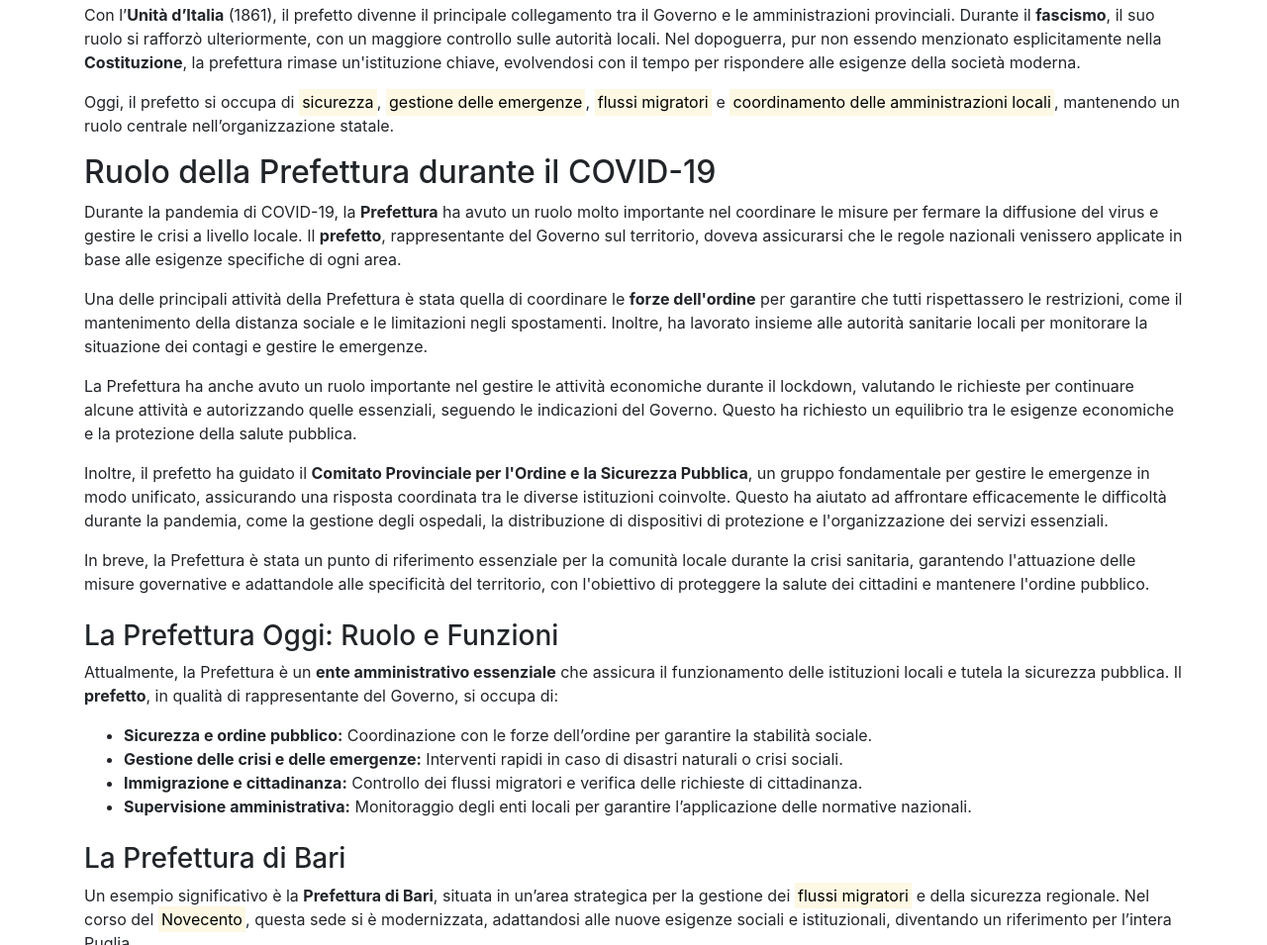
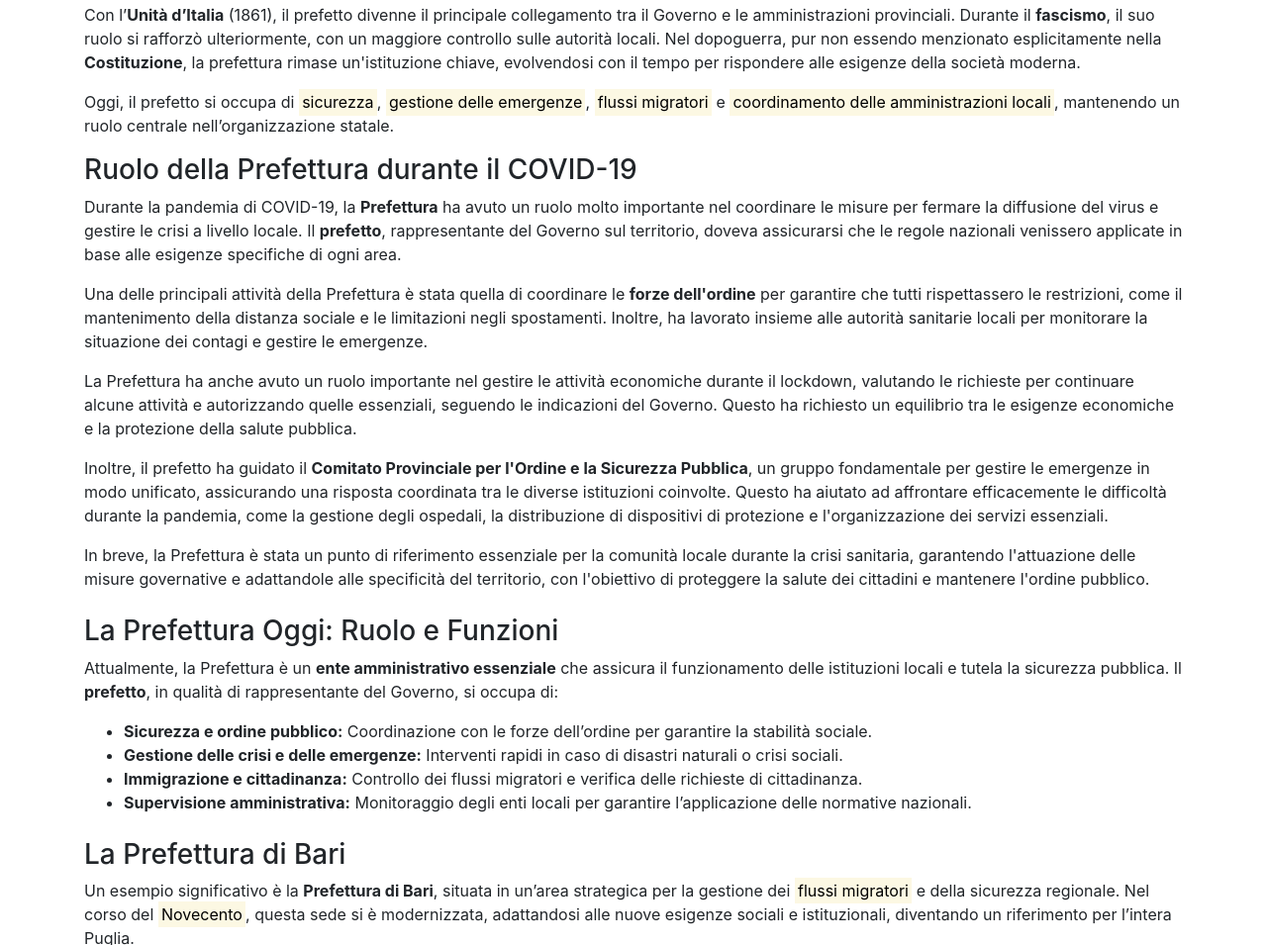
Before and after one commit to GabrielSaltarelli/Lista2, a website: page index.html in a window 1280 px wide. Shown: the part 2027-2982 px from the top of the page at 99% size. Drawn offline with nearby package versions, Linux system fonts and the light colour scheme.

Commit message:
Update index.html

```diff
--- a/index.html
+++ b/index.html
@@ -76,7 +76,7 @@
   <p>
     Oggi, il prefetto si occupa di <mark>sicurezza</mark>, <mark>gestione delle emergenze</mark>, <mark>flussi migratori</mark> e <mark>coordinamento delle amministrazioni locali</mark>, mantenendo un ruolo centrale nell’organizzazione statale.
   </p>
-  <h2>Ruolo della Prefettura durante il COVID-19</h2>
+  <h3>Ruolo della Prefettura durante il COVID-19</h3>
   <p>
     Durante la pandemia di COVID-19, la <strong>Prefettura</strong> ha avuto un ruolo molto importante nel coordinare le misure per fermare la diffusione del virus e gestire le crisi a livello locale. Il <strong>prefetto</strong>, rappresentante del Governo sul territorio, doveva assicurarsi che le regole nazionali venissero applicate in base alle esigenze specifiche di ogni area.
   </p>
```
